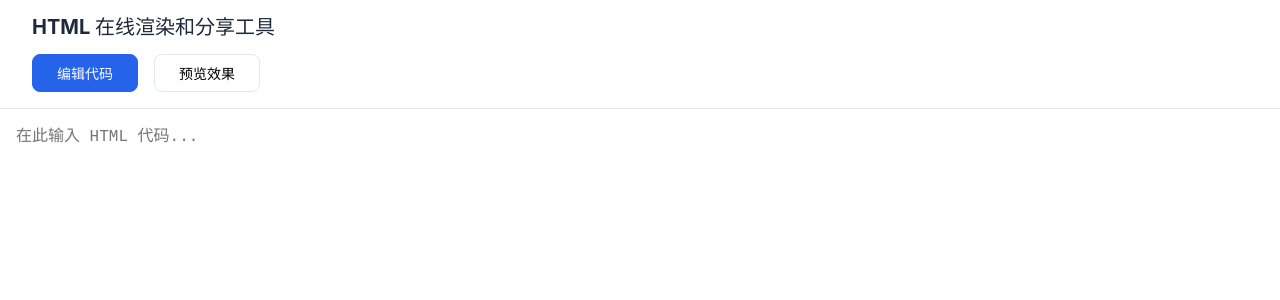
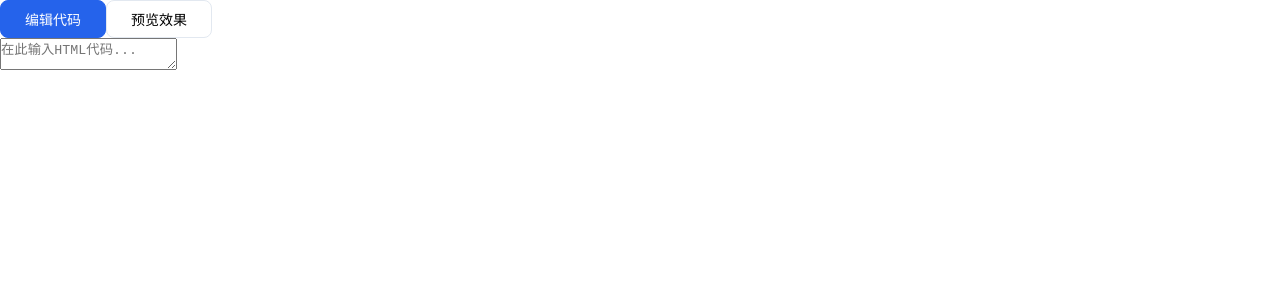
Before and after one commit to yty971231/html-share, a React (Vite) app in the folder frontend/: page / in a window 1280 px wide. Shown: the top 300 px of the page. Built offline with nearby package versions, Linux system fonts and the light colour scheme.

Commit message:
Update App.jsx

```diff
--- a/frontend/src/App.jsx
+++ b/frontend/src/App.jsx
@@ -1,56 +1,86 @@
-import React, { useState, useEffect } from 'react';
-import './App.css';
+import { useState, useEffect } from 'react'
+import './App.css'
 
-// 注意：这里我们不再需要 Router，因为我们只在查看页面使用路由
+// 获取API基础URL
+const API_BASE = import.meta.env.PROD
+  ? '' // 生产环境使用相对路径
+  : 'http://localhost:3001' // 开发环境使用本地服务器
+
 function App() {
-  const [html, setHtml] = useState('');
-  const [activeTab, setActiveTab] = useState('edit'); // 'edit' 或 'preview'
-  const [shareUrl, setShareUrl] = useState('');
-  const [isLoading, setIsLoading] = useState(false);
+  const [html, setHtml] = useState('')
+  const [shareUrl, setShareUrl] = useState('')
+  const [error, setError] = useState('')
+  const [activeTab, setActiveTab] = useState('edit') // 'edit' 或 'preview'
+  const [isLoading, setIsLoading] = useState(false)
+
+  // 如果URL中包含view参数，则加载对应的HTML内容
+  useEffect(() => {
+    const path = window.location.pathname
+    if (path.startsWith('/view/')) {
+      const id = path.split('/view/')[1]
+      fetchHtml(id)
+    }
+  }, [])
 
   // 当HTML内容改变时，自动生成分享链接
   useEffect(() => {
     const generateShareLink = async () => {
       if (!html.trim()) {
-        setShareUrl('');
-        return;
+        setShareUrl('')
+        // 当输入为空时，清除之前的错误提示
+        setError('')
+        return
       }
 
       try {
-        setIsLoading(true);
-        const response = await fetch('/api/save', {
+        setIsLoading(true)
+        const response = await fetch(`${API_BASE}/api/save`, {
           method: 'POST',
           headers: {
             'Content-Type': 'application/json',
           },
           body: JSON.stringify({ html }),
-        });
-
+        })
+        const data = await response.json()
         if (response.ok) {
-          const data = await response.json();
-          setShareUrl(`${window.location.origin}/view/${data.id}`);
+          setShareUrl(data.url)
+          setError('')
         } else {
-          console.error('生成链接失败');
-          setShareUrl('');
+          // 使用 data.message 来显示后端返回的具体错误
+          console.error('生成链接失败:', data.message)
+          setError(data.message || '生成链接失败，请稍后重试。')
         }
       } catch (err) {
-        console.error('网络错误:', err);
-        setShareUrl('');
+        console.error('网络错误:', err)
+        setError('网络错误，请检查您的网络连接。')
       } finally {
-        setIsLoading(false);
+        setIsLoading(false)
       }
-    };
+    }
 
     // 使用防抖，避免频繁请求
-    const timeoutId = setTimeout(generateShareLink, 1000);
-    return () => clearTimeout(timeoutId);
-  }, [html]);
+    const timeoutId = setTimeout(generateShareLink, 1000)
+    return () => clearTimeout(timeoutId)
+  }, [html])
+
+  const fetchHtml = async (id) => {
+    try {
+      const response = await fetch(`${API_BASE}/api/html/${id}`)
+      const data = await response.json()
+      if (response.ok) {
+        setHtml(data.html)
+        setActiveTab('preview')
+      } else {
+        setError(data.message || '加载失败')
+      }
+    } catch (err) {
+      setError('加载失败，请稍后重试')
+    }
+  }
 
   return (
-    <div className="app-container">
-      <header className="app-header">
-        <h1>HTML 在线渲染和分享工具</h1>
-        <div className="tab-container">
+    <div className="container">
+      <div className="tabs">
         <button
           className={`tab-button ${activeTab === 'edit' ? 'active' : ''}`}
           onClick={() => setActiveTab('edit')}
@@ -64,57 +94,45 @@ function App() {
           预览效果
         </button>
       </div>
-      </header>
 
-      <main className="app-main">
-        {activeTab === 'preview' && (
-          <div className="share-url-container">
-            {isLoading ? (
-              <span className="loading">生成分享链接中...</span>
-            ) : shareUrl ? (
+      <div className="content-container">
+        {activeTab === 'preview' && shareUrl && !error &&(
           <div className="share-url">
             分享链接：
             <a href={shareUrl} target="_blank" rel="noopener noreferrer">
               {shareUrl}
             </a>
-                <button
-                  className="copy-button"
-                  onClick={() => navigator.clipboard.writeText(shareUrl)}
-                >
-                  复制链接
-                </button>
-              </div>
-            ) : (
-              <span className="no-share">请输入有效的 HTML 代码以生成分享链接</span>
-            )}
           </div>
         )}
 
-        <div className="content-container">
+        {/* 在预览模式下，如果出错，也显示错误信息 */}
+        {activeTab === 'preview' && error && <div className="error-preview">{error}</div>}
+
+        {isLoading && <div className="loading-indicator">生成链接中...</div>}
+
         {activeTab === 'edit' ? (
-            <div className="editor-container">
+          <div className="edit-container">
             <textarea
-                className="html-editor"
               value={html}
               onChange={(e) => setHtml(e.target.value)}
-                placeholder="在此输入 HTML 代码..."
+              placeholder="在此输入HTML代码..."
+              className="html-input"
             />
+            {error && <div className="error">{error}</div>}
           </div>
         ) : (
           <div className="preview-container">
             <iframe
-                className="preview-frame"
               srcDoc={html}
               title="HTML Preview"
+              className="preview-frame"
               sandbox="allow-scripts"
             />
           </div>
         )}
       </div>
-      </main>
     </div>
-  );
+  )
 }
 
-// 确保正确导出默认组件
-export default App;
+export default App
```
Lines whose indentation alone changed are shown as unchanged.
